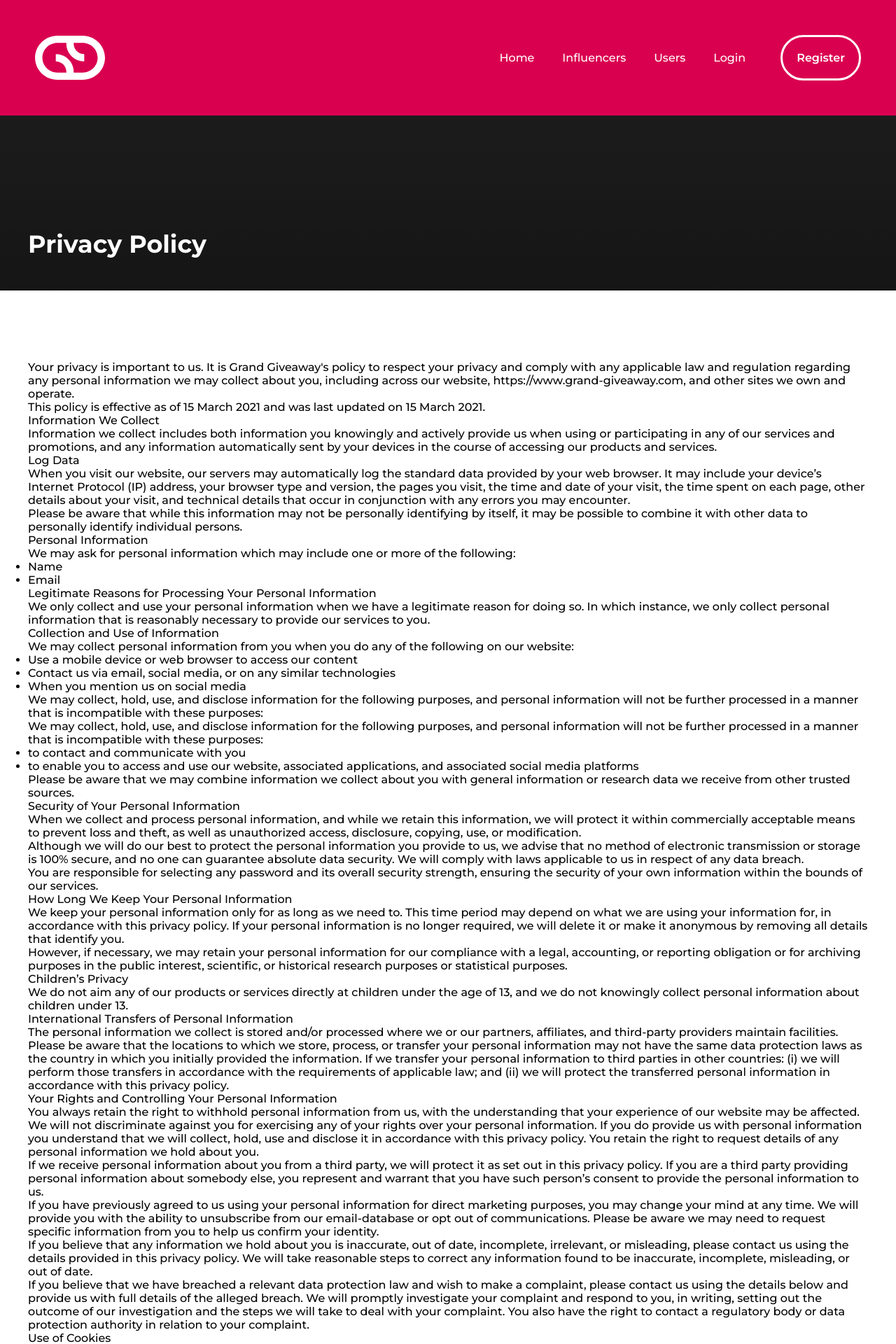
After one commit to GrandGiveaways/GrandGiveaways.github.io, a PHP site: page /privacy in a window 1280 px wide. The commit adds this page. Shown: the top 1920 px of the page at 70% size. Run offline with PHP 8.4, Linux system fonts and the light colour scheme; data that the repository does not hold is empty; a stand-in replaces the project's code that opens the database connection.

Commit message:
Add terms and privacy

```diff
--- /dev/null
+++ b/privacy.php
@@ -0,0 +1,64 @@
+<?php
+  $title = "Privacy Policy";
+  require_once 'templates/page_header.php';
+?>
+
+<p>Your privacy is important to us. It is Grand Giveaway&#39;s policy to respect your privacy and comply with any applicable law and regulation regarding any personal information we may collect about you, including across our website, <a href="https://www.grand-giveaway.com">https://www.grand-giveaway.com</a>, and other sites we own and operate. </p>
+<p>This policy is effective as of 15 March 2021 and was last updated on 15 March 2021. </p>
+<h3>Information We Collect</h3>
+<p>Information we collect includes both information you knowingly and actively provide us when using or participating in any of our services and promotions, and any information automatically sent by your devices in the course of accessing our products and services. </p>
+<h4>Log Data</h4>
+<p>When you visit our website, our servers may automatically log the standard data provided by your web browser. It may include your device’s Internet Protocol (IP) address, your browser type and version, the pages you visit, the time and date of your visit, the time spent on each page, other details about your visit, and technical details that occur in conjunction with any errors you may encounter. </p>
+<p>Please be aware that while this information may not be personally identifying by itself, it may be possible to combine it with other data to personally identify individual persons. </p>
+<h4>Personal Information</h4>
+<p>We may ask for personal information which may include one or more of the following: </p>
+<ul>
+   <li>Name</li>
+   <li>Email</li>
+</ul>
+<h4>Legitimate Reasons for Processing Your Personal Information</h4>
+<p>We only collect and use your personal information when we have a legitimate reason for doing so. In which instance, we only collect personal information that is reasonably necessary to provide our services to you. </p>
+<h4>Collection and Use of Information</h4>
+<p>We may collect personal information from you when you do any of the following on our website: </p>
+<ul>
+   <li>Use a mobile device or web browser to access our content</li>
+   <li>Contact us via email, social media, or on any similar technologies</li>
+   <li>When you mention us on social media</li>
+</ul>
+<p>We may collect, hold, use, and disclose information for the following purposes, and personal information will not be further processed in a manner that is incompatible with these purposes: </p>
+<p>We may collect, hold, use, and disclose information for the following purposes, and personal information will not be further processed in a manner that is incompatible with these purposes: </p>
+<ul>
+   <li>to contact and communicate with you</li>
+   <li>to enable you to access and use our website, associated applications, and associated social media platforms</li>
+</ul>
+<p>Please be aware that we may combine information we collect about you with general information or research data we receive from other trusted sources. </p>
+<h4>Security of Your Personal Information</h4>
+<p>When we collect and process personal information, and while we retain this information, we will protect it within commercially acceptable means to prevent loss and theft, as well as unauthorized access, disclosure, copying, use, or modification. </p>
+<p>Although we will do our best to protect the personal information you provide to us, we advise that no method of electronic transmission or storage is 100% secure, and no one can guarantee absolute data security. We will comply with laws applicable to us in respect of any data breach. </p>
+<p>You are responsible for selecting any password and its overall security strength, ensuring the security of your own information within the bounds of our services. </p>
+<h4>How Long We Keep Your Personal Information</h4>
+<p>We keep your personal information only for as long as we need to. This time period may depend on what we are using your information for, in accordance with this privacy policy. If your personal information is no longer required, we will delete it or make it anonymous by removing all details that identify you. </p>
+<p>However, if necessary, we may retain your personal information for our compliance with a legal, accounting, or reporting obligation or for archiving purposes in the public interest, scientific, or historical research purposes or statistical purposes. </p>
+<h3>Children’s Privacy</h3>
+<p>We do not aim any of our products or services directly at children under the age of 13, and we do not knowingly collect personal information about children under 13. </p>
+<h3>International Transfers of Personal Information</h3>
+<p>The personal information we collect is stored and/or processed where we or our partners, affiliates, and third-party providers maintain facilities. Please be aware that the locations to which we store, process, or transfer your personal information may not have the same data protection laws as the country in which you initially provided the information. If we transfer your personal information to third parties in other countries: (i) we will perform those transfers in accordance with the requirements of applicable law; and (ii) we will protect the transferred personal information in accordance with this privacy policy. </p>
+<h3>Your Rights and Controlling Your Personal Information</h3>
+<p>You always retain the right to withhold personal information from us, with the understanding that your experience of our website may be affected. We will not discriminate against you for exercising any of your rights over your personal information. If you do provide us with personal information you understand that we will collect, hold, use and disclose it in accordance with this privacy policy. You retain the right to request details of any personal information we hold about you. </p>
+<p>If we receive personal information about you from a third party, we will protect it as set out in this privacy policy. If you are a third party providing personal information about somebody else, you represent and warrant that you have such person’s consent to provide the personal information to us. </p>
+<p>If you have previously agreed to us using your personal information for direct marketing purposes, you may change your mind at any time. We will provide you with the ability to unsubscribe from our email-database or opt out of communications. Please be aware we may need to request specific information from you to help us confirm your identity. </p>
+<p>If you believe that any information we hold about you is inaccurate, out of date, incomplete, irrelevant, or misleading, please contact us using the details provided in this privacy policy. We will take reasonable steps to correct any information found to be inaccurate, incomplete, misleading, or out of date. </p>
+<p>If you believe that we have breached a relevant data protection law and wish to make a complaint, please contact us using the details below and provide us with full details of the alleged breach. We will promptly investigate your complaint and respond to you, in writing, setting out the outcome of our investigation and the steps we will take to deal with your complaint. You also have the right to contact a regulatory body or data protection authority in relation to your complaint. </p>
+<h3>Use of Cookies</h3>
+<p>We use &ldquo;cookies&rdquo; to collect information about you and your activity across our site. A cookie is a small piece of data that our website stores on your computer, and accesses each time you visit, so we can understand how you use our site. This helps us serve you content based on preferences you have specified. </p>
+<h3>Limits of Our Policy</h3>
+<p>Our website may link to external sites that are not operated by us. Please be aware that we have no control over the content and policies of those sites, and cannot accept responsibility or liability for their respective privacy practices. </p>
+<h3>Changes to This Policy</h3>
+<p>At our discretion, we may change our privacy policy to reflect updates to our business processes, current acceptable practices, or legislative or regulatory changes. If we decide to change this privacy policy, we will post the changes here at the same link by which you are accessing this privacy policy. </p>
+<p>If required by law, we will get your permission or give you the opportunity to opt in to or opt out of, as applicable, any new uses of your personal information. </p>
+<h3>Contact Us</h3>
+<p>For any questions or concerns regarding your privacy, you may contact us using the following details: </p>
+<p>Grand Giveaway<br />
+grand.give@gmail.com </p>
+
+<?php require_once 'templates/page_footer.php'; ?>
--- a/templates/footer.php
+++ b/templates/footer.php
@@ -34,9 +34,7 @@
                 <?php
                 $urls = array(
                   'Terms' => '/terms',
-                  'Privacy Policy' => '/privacy',
-                  'Cookies Policy' => '/cookies',
-                  'Disclosures' => '/disclosures'
+                  'Privacy Policy' => '/privacy'
                 );
                 foreach ($urls as $name => $url) {
                   echo '<li><a href="' . $url . '">' . $name .'</a></li>';
@@ -49,10 +47,10 @@
               <ul>
                 <?php
                 $urls = array(
-                  'Email' => '#',
-                  'Instagram' => '#',
-                  'Facebook' => '#',
-                  'Call us' => '#'
+                  'Email' => 'mailto:grand.give@gmail.com',
+                  'Instagram' => 'https://www.instagram.com/the_grand_giveaway_/',
+                  'Facebook' => 'https://www.facebook.com/the.grandgiveaway',
+                  'TikTok' => 'https://www.tiktok.com/@grand_giveaway_/'
                 );
                 foreach ($urls as $name => $url) {
                   echo '<li><a href="' . $url . '">' . $name .'</a></li>';
```
Also changed, not shown: terms.php (added, +53 -0 lines), .htaccess, includes/functions.inc.php (line endings or trailing spaces).
